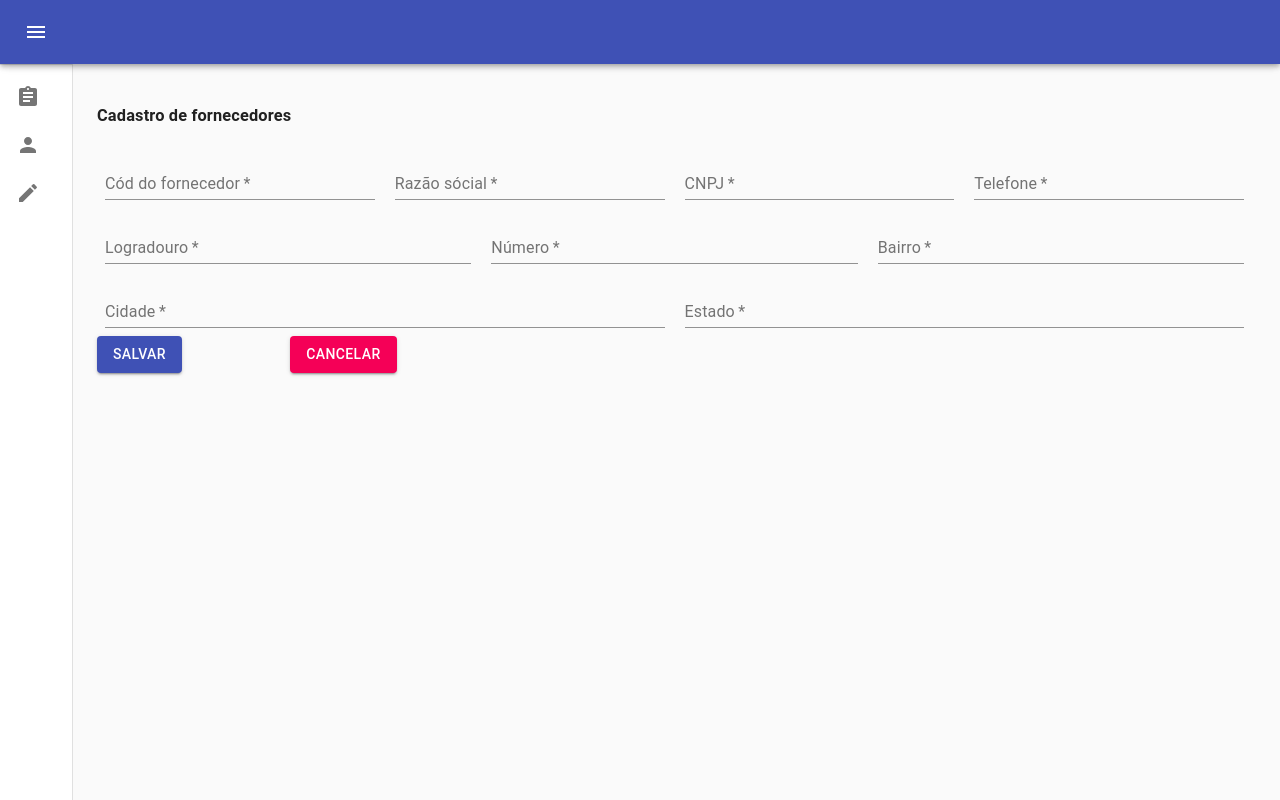
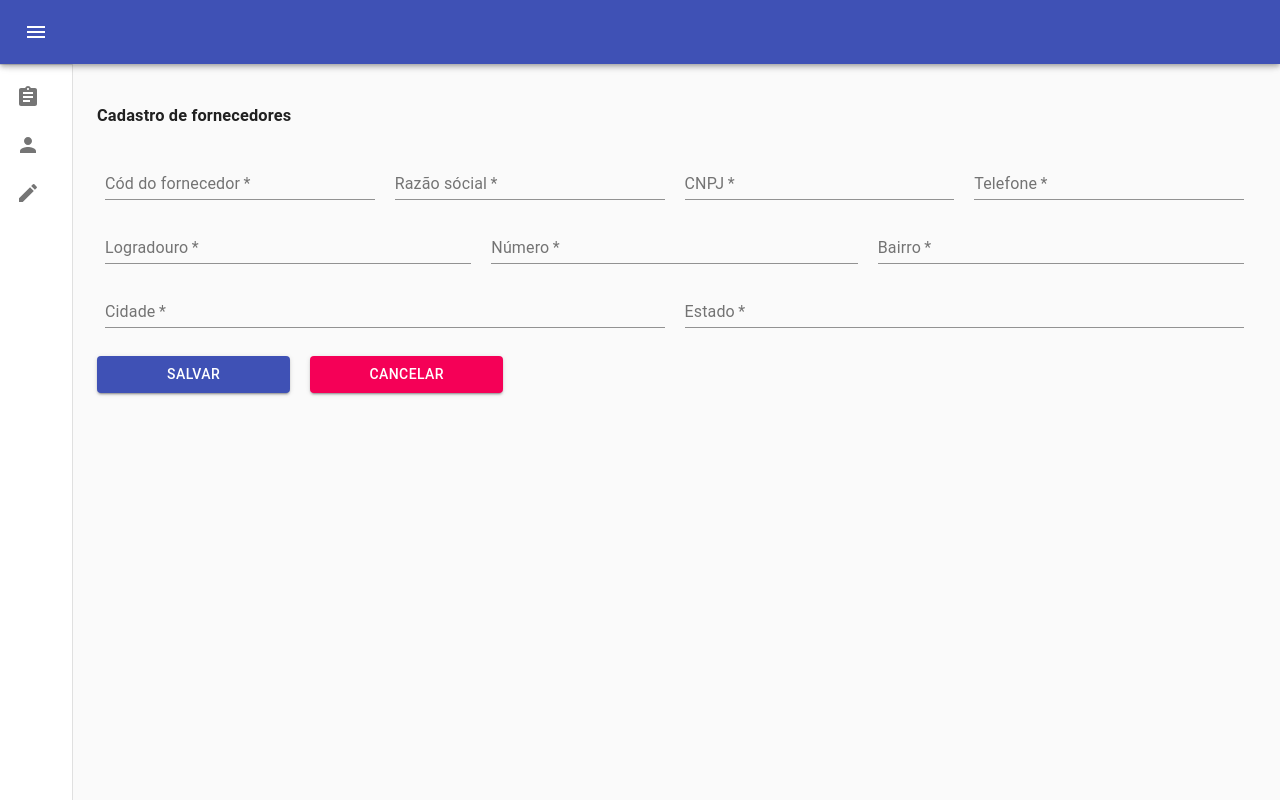
Before and after one commit to AndreFelipe97/Invetory-control-react-material-UI, a React (Create React App) app: page /cadastro-fornecedores in a window 1280 px wide. Built offline with nearby package versions, Linux system fonts and the light colour scheme.

Commit message:
Foi criado um componente personalizado do botão

```diff
--- a/src/Itens/Button.jsx
+++ b/src/Itens/Button.jsx
@@ -2,10 +2,7 @@ import React from 'react';
 import ReactDOM from 'react-dom';
 import Button from '@material-ui/core/Button';
 
-export default props => {
-    return (
-        <Button variant={props.variant} color={props.color}>
-            {props.name}
-        </Button>
-    );
-}
+export default props =>
+    <Button variant={props.variant} style={props.style} color={props.color} onClick={props.onClick}>
+        {props.name}
+    </Button>
```
